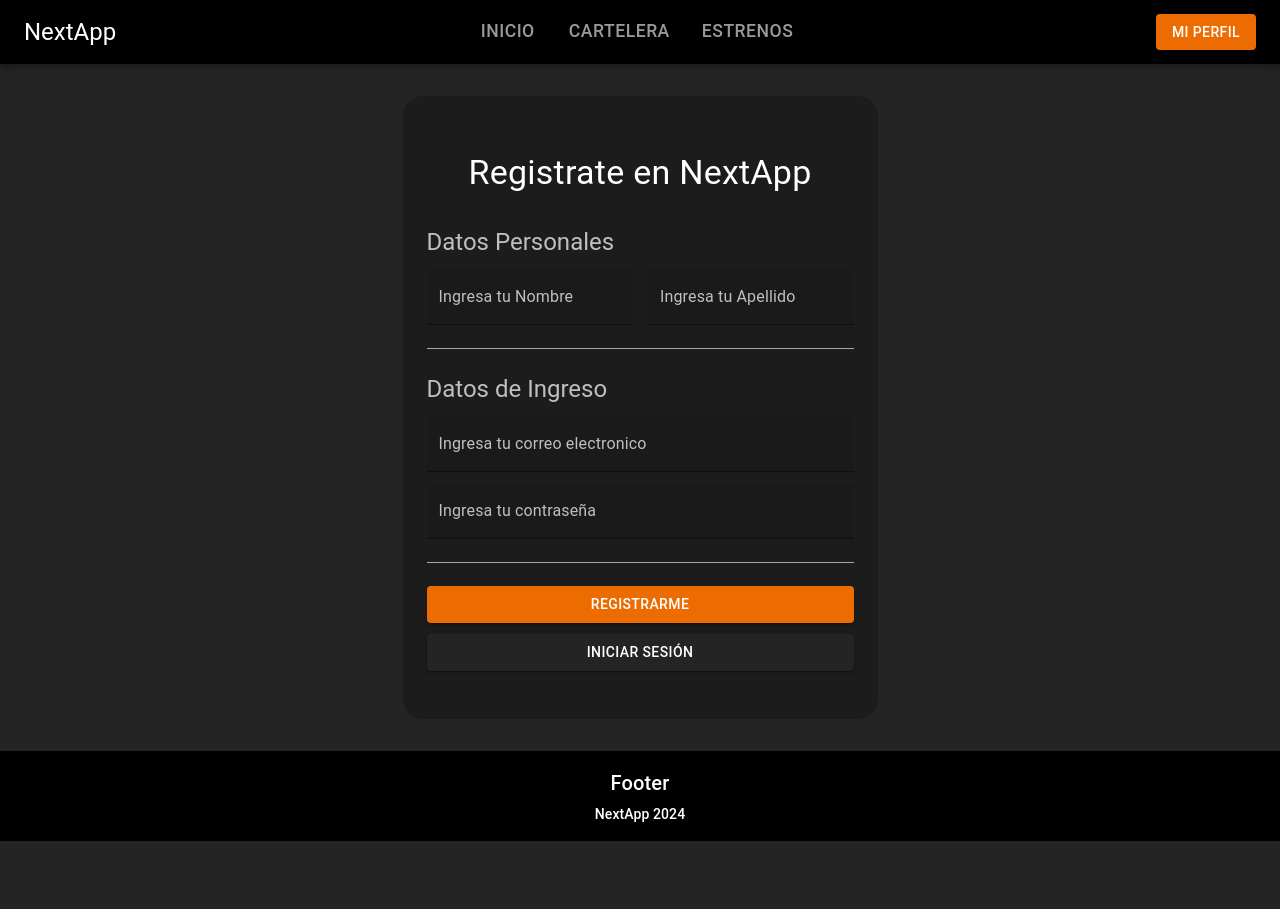
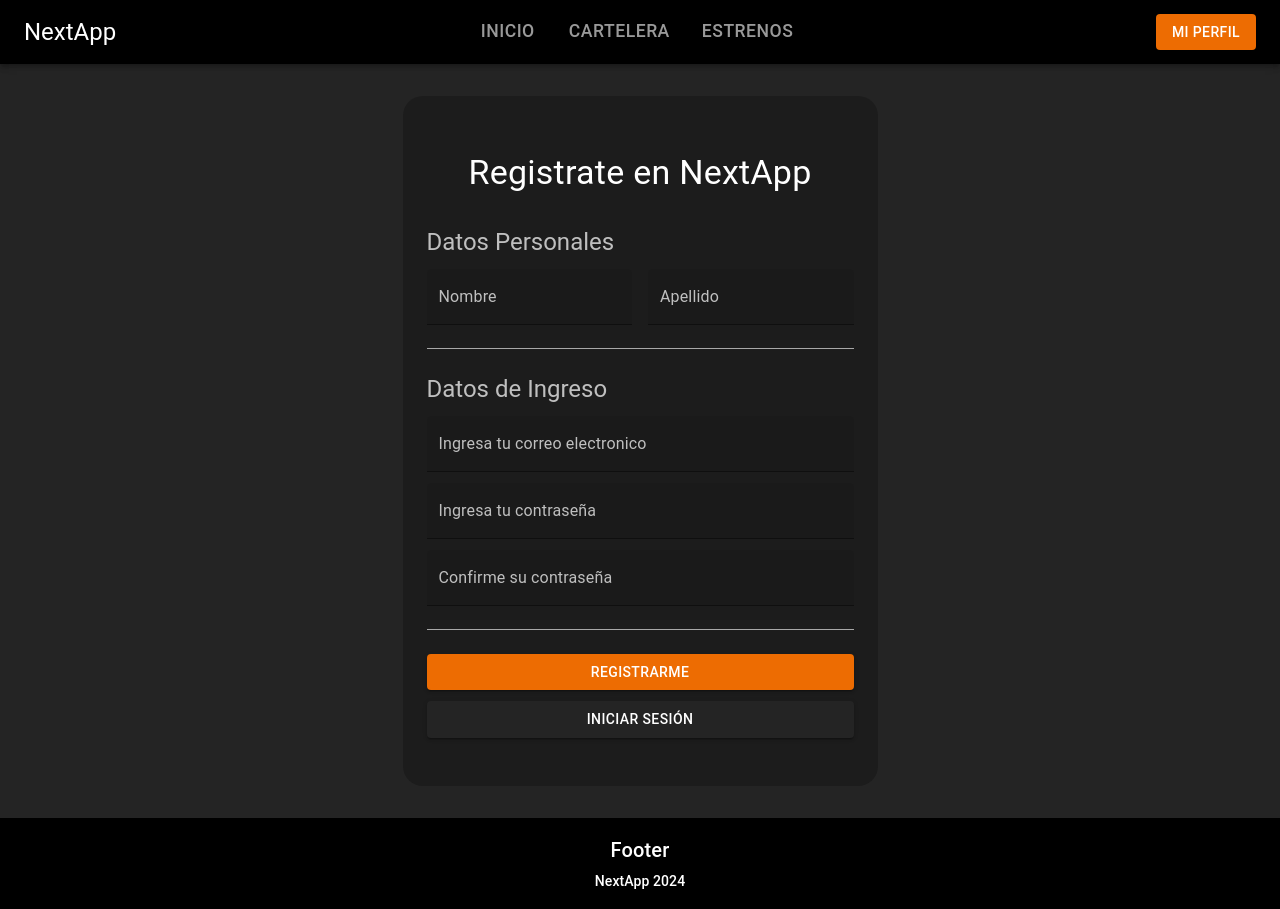
Before and after one commit to Maidana0/Popcorn-Pass, a Next.js app in the folder frontend/: page /usuario/registro in a window 1280 px wide. Before the commit the page ends 841 px from the top, so only its background shows below. Built offline with nearby package versions, Linux system fonts and the light colour scheme.

Commit message:
- Conectando Login y Register con backend

```diff
--- a/frontend/src/app/globals.css
+++ b/frontend/src/app/globals.css
@@ -27,3 +27,19 @@ a {
   text-decoration: none;
   color: var(--white);
 }
+
+
+/* SCROLL DESIGN */
+body::-webkit-scrollbar {
+  width: 7px;
+  scroll-behavior: smooth;
+}
+
+body::-webkit-scrollbar-track {
+  background: var(--black);
+}
+
+body::-webkit-scrollbar-thumb {
+  background-color: var(--yellow);
+  border-radius: 5px;
+}
--- a/frontend/src/app/page.tsx
+++ b/frontend/src/app/page.tsx
@@ -2,16 +2,16 @@ import CardNowPlaying from "@/components/molecules/CardNowPlaying";
 
 export default function Home() {
   return (
-    <div style={{margin:"2.5rem auto", alignItems: "center", display: "flex", justifyContent: "center", flexWrap:"wrap", gap:"3rem" }}>
+    <div style={{margin:"2.5rem auto", alignItems: "center", display: "flex", justifyContent: "center", flexWrap:"wrap",}}>
 
-      <div style={{ display: "flex", flexDirection: "column" }}>
+      <div style={{ display: "flex",margin:"auto", flexDirection: "column" }}>
         <h2 style={{ margin: "20px auto" }}>Now Playing...</h2>
         <CardNowPlaying />
       </div>
 
       <div style={{height:"100vh", width:"1px", backgroundColor:"white"}}></div>
 
-      <div style={{ display: "flex", flexDirection: "column" }}>
+      <div style={{ display: "flex",margin:"auto", flexDirection: "column" }}>
         <h2 style={{ margin: "20px auto" }}>Coming Soon...</h2>
         <CardNowPlaying />
       </div>
--- a/frontend/src/app/usuario/iniciar-sesion/page.tsx
+++ b/frontend/src/app/usuario/iniciar-sesion/page.tsx
@@ -8,7 +8,7 @@ export const metadata: Metadata = {
 
 const Login = () => {
   return (
-    <Container sx={{ backgroundColor: "var(--lightBlack)", margin: "auto", borderRadius: "20px", padding: "3rem 1rem",width:{xs:"85%",sm:"450px"} }}>
+    <Container sx={{ backgroundColor: "var(--lightBlack)", margin: "2rem auto", borderRadius: "20px", padding: "3rem 1rem",width:{xs:"85%",sm:"450px"} }}>
       <Typography variant="h4" textAlign="center" sx={{margin: ".5rem auto 2rem" }}>
       Inicia Sesión en NextApp
       </Typography>
--- a/frontend/src/components/molecules/FieldsLogin.tsx
+++ b/frontend/src/components/molecules/FieldsLogin.tsx
@@ -14,7 +14,7 @@ const FieldsLogin: FC<IFieldsLoginProps> = ({ register, errors }) => {
 
     return <>
         <InputMui inputRegister={register("email", emailValidation)}
-            inputName="email" inputLabel="Ingresa tu correo electronico"
+            inputName="email" inputType="text" inputLabel="Ingresa tu correo electronico"
             inputHelperText={String(errors.email?.message)}
             inputError={errors.email ? true : false}
         />
--- a/frontend/src/components/molecules/TabNavbar.tsx
+++ b/frontend/src/components/molecules/TabNavbar.tsx
@@ -2,13 +2,13 @@
 import { Tabs, Tab, useTheme, useMediaQuery, Box, Button } from "@mui/material"
 import { usePathname } from "next/navigation";
 import Link from "next/link";
-import paths from "@/data/paths";
+import routes from "@/data/routesData";
 
 const TabNavbar = () => {
     const theme = useTheme()
     const isMatch = useMediaQuery(theme.breakpoints.down("md"))
     const pathName = usePathname()
-    const activeTab = paths.findIndex(tab => pathName.endsWith(tab));
+    const activeTab = routes.findIndex(route => pathName.endsWith(route.path));
 
 
     if (isMatch) { return }
@@ -24,15 +24,15 @@ const TabNavbar = () => {
                 }}
             >
 
-                {paths.map((text, i) => {
+                {routes.map(({path,name}, i) => {
                     return (
                         <Tab
                             sx={{ fontSize: "1.1rem", }}
                             value={i}
                             tabIndex={i}
                             LinkComponent={Link}
-                            href={`/${text}`}
-                            key={i} label={text} />
+                            href={path}
+                            key={i} label={name} />
                     )
                 })}
             </Tabs>
--- a/frontend/src/components/organism/FormRegister.tsx
+++ b/frontend/src/components/organism/FormRegister.tsx
@@ -4,37 +4,45 @@ import { Box, Button, Divider, Typography } from "@mui/material"
 import Link from "next/link"
 import FieldsLogin from "../molecules/FieldsLogin"
 import InputMui from "../atoms/InputMui"
-import {namesValidation} from "@/data/commonFormValidation"
+import { namesValidation, passwordValidation } from "@/data/commonFormValidation"
+import { fetchData } from "../../utils/fetchData"
+import { useState } from "react"
 
+// REVISAR POR QUÉ FALLA CONQ AUTOCOMPLETADO
+const FormRegister = () => {
+    const [alreadyRegister, setAlreadyRegister] = useState(false)
 
-const FormRegister = () => {
-    const { register, handleSubmit, formState: { errors, } } = useForm()
+    const { register, handleSubmit, reset, watch, formState: { errors } } = useForm()
+    const onSubmit = handleSubmit(async (data) => {
+        const res = await fetchData("user/register","POST",data)
+        console.log("DATOS ENVIADOS Y RESPUESTA: ", { data, res });
 
-    const onSubmit = handleSubmit((data) => {
-        console.log(data);
+        if (res.id) {
+            reset()
+            setAlreadyRegister(true)
+            setTimeout(() => setAlreadyRegister(false), 8000);
+        }
     })
-
 
     return (
         <Box
             component="form"
             onSubmit={onSubmit}
-            sx={{ display: "flex", flexDirection: "column", gap: ".7rem", width: "100%" }} >
-
+            sx={{ display: "flex", flexDirection: "column", gap: ".7rem", width: "100%" }}
+        >
 
             <Typography color="var(--gray-color)" variant="h5">
                 Datos Personales
             </Typography>
 
             <Box display="flex" gap="1rem">
-                <InputMui inputName="firstName" inputLabel="Ingresa tu Nombre" inputType="text"
+                <InputMui inputName="firstName" inputType="text" inputLabel="Nombre"
                     inputRegister={register("firstName", namesValidation)}
                     inputHelperText={String(errors.firstName?.message)}
                     inputError={errors.firstName ? true : false}
-
                 />
 
-                <InputMui inputName="lastName" inputLabel="Ingresa tu Apellido" inputType="text"
+                <InputMui inputName="lastName" inputType="text" inputLabel="Apellido"
                     inputRegister={register("lastName", namesValidation)}
                     inputHelperText={String(errors.lastName?.message)}
                     inputError={errors.lastName ? true : false}
@@ -49,15 +57,26 @@ const FormRegister = () => {
 
             <FieldsLogin register={register} errors={errors} />
 
+            <InputMui inputName="confirmPassword" inputType="password"
+                inputLabel={"Confirme su contraseña"}
+                inputHelperText={String(errors.confirmPassword?.message)}
+                inputError={errors.confirmPassword ? true : false}
+                inputRegister={register("confirmPassword", {
+                    ...passwordValidation,
+                    validate: value => value == watch("password") ? true : "No coincide con su contraseña."
+                })}
+            />
+
             <Divider sx={{ bgcolor: "var(--gray-color)", margin: "12px 0" }} />
 
-            <Button type="submit" variant="contained" color="warning">
-                Registrarme
-            </Button>
+            {alreadyRegister &&
+                <Typography color="var(--yellow)" textAlign="center" variant="h5" children="Usuario registrado correctamente!" />}
 
-            <Button type="button" LinkComponent={Link} href={"/usuario/iniciar-sesion"} variant="contained" color="info" sx={{ bgcolor: "var(--black)" }} >
-                Iniciar Sesión
-            </Button>
+            <Button type="submit" variant="contained" color="warning" children="Registrarme" />
+
+            <Button type="button" LinkComponent={Link} href={"/usuario/iniciar-sesion"} variant="contained"
+                children="Iniciar Sesión" color="info" sx={{ bgcolor: "var(--black)" }} />
+
         </Box>
     )
 }
--- a/frontend/src/data/paths.ts
+++ /dev/null
@@ -1,4 +0,0 @@
-
-export default Object.freeze([
-    "inicio", "cartelera", "estrenos"
-])
--- /dev/null
+++ b/frontend/src/data/routesData.ts
@@ -0,0 +1,21 @@
+interface IRoute {
+    name: string;
+    path: string;
+}
+
+const routes: ReadonlyArray<IRoute> = Object.freeze([
+    {
+        name: "inicio",
+        path: "/"
+    },
+    {
+        name: "cartelera",
+        path: "/#"
+    },
+    {
+        name: "estrenos",
+        path: "/#"
+    }
+]);
+
+export default routes;
--- /dev/null
+++ b/frontend/src/utils/fetchData.ts
@@ -0,0 +1,22 @@
+
+interface IfetchData {
+    path: string,
+    method: string,
+    body: any
+}
+export const fetchData = async (path: string, method: "GET" | "PUT" | "POST" | "DELETE", body: object): Promise<any> => {
+    //export const fetchData = async ({ path, method, body }: IfetchData): Promise<any> => {
+    try {
+        return await (await fetch(`http://localhost:8080/${path}`, {
+            method,
+            headers: {
+                'Content-Type': 'application/json'
+            },
+            body: body ? JSON.stringify(body) : null
+        })).json()
+    } catch (error) {
+        console.log(error);
+        return { message: "ERROR DURANTE EL FETCH", error }
+
+    }
+}
```
Also changed, not shown: frontend/src/components/molecules/SliderNavbar.tsx (+6 -7 lines), frontend/src/components/organism/FormLogin.tsx (+32 -4 lines), frontend/public/images/temporal.gif (added).
